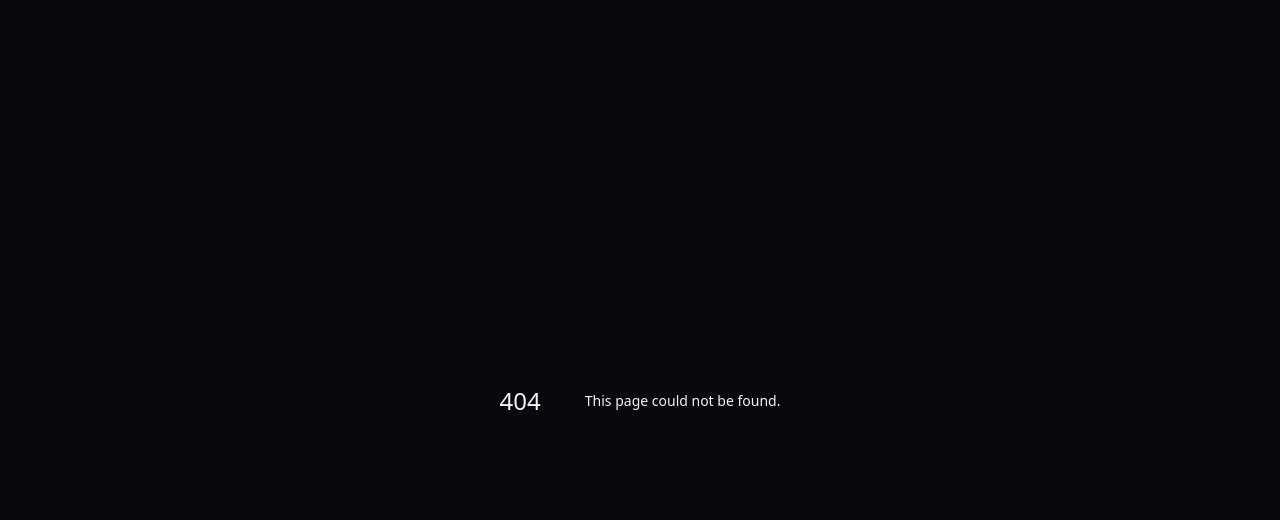
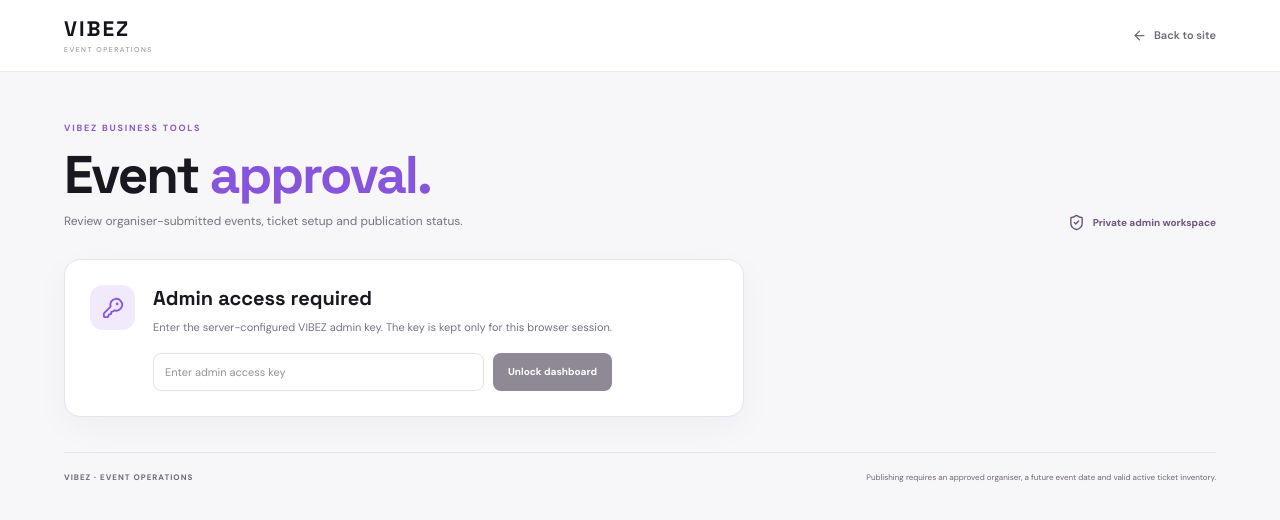
Before and after one commit to mrceogodwin/Vibez, a Next.js app: page /admin/events in a window 1280 px wide. Before the commit this address had no page. Shown: the top 520 px of the page. Built offline with nearby package versions, Linux system fonts and the light colour scheme.

Commit message:
Add event approval and operations dashboard

```diff
--- /dev/null
+++ b/app/admin/events/page.tsx
@@ -0,0 +1,18 @@
+"use client";
+import {useEffect,useMemo,useState} from "react";import Link from "next/link";import {ArrowLeft,BadgeCheck,CalendarDays,KeyRound,MapPin,RefreshCw,ShieldCheck,Ticket} from "lucide-react";
+type EventItem={id:string;title:string;slug:string;category:string;city:string;venue:string;startsAt:string;status:string;createdAt:string;organizer:{id:string;name:string|null;email:string;organizerProfile:{businessName:string;verificationStatus:string}|null};ticketTypes:{id:string;name:string;priceKobo:number;quantity:number;sold:number;isActive:boolean}[]};
+const statuses=["DRAFT","PENDING_REVIEW","PUBLISHED","REJECTED","CANCELLED","COMPLETED","ARCHIVED"];
+const money=(n:number)=>new Intl.NumberFormat("en-NG",{style:"currency",currency:"NGN",maximumFractionDigits:0}).format(n/100);
+export default function EventAdminPage(){const[key,setKey]=useState(""),[connected,setConnected]=useState(false),[items,setItems]=useState<EventItem[]>([]),[loading,setLoading]=useState(false),[error,setError]=useState(""),[notice,setNotice]=useState(""),[filter,setFilter]=useState("ALL");
+ useEffect(()=>{const k=sessionStorage.getItem("vibez-admin-key");if(k){setKey(k);void load(k);}},[]);
+ async function load(k=key){setLoading(true);setError("");try{const r=await fetch("/api/admin/events",{headers:{"x-vibez-admin-key":k},cache:"no-store"});const d=await r.json();if(!r.ok)throw new Error(d.error||"Could not load events.");setItems(d.events);setConnected(true);sessionStorage.setItem("vibez-admin-key",k);}catch(e){setConnected(false);setError(e instanceof Error?e.message:"Unable to connect.");}finally{setLoading(false);}}
+ async function update(id:string,status:string){setError("");setNotice("");try{const r=await fetch("/api/admin/events",{method:"PATCH",headers:{"Content-Type":"application/json","x-vibez-admin-key":key},body:JSON.stringify({id,status})});const d=await r.json();if(!r.ok)throw new Error(d.error||"Could not update event.");setItems(old=>old.map(x=>x.id===id?{...x,...d.event}:x));setNotice("Event status updated.");}catch(e){setError(e instanceof Error?e.message:"Update failed.");}}
+ function disconnect(){sessionStorage.removeItem("vibez-admin-key");setKey("");setConnected(false);setItems([]);setNotice("Admin session ended.");}
+ const visible=useMemo(()=>filter==="ALL"?items:items.filter(x=>x.status===filter),[items,filter]);
+ return <main className="ad-admin-page"><header className="ad-admin-top"><Link href="/" className="ad-admin-brand"><span>VIBEZ</span><small>EVENT OPERATIONS</small></Link><Link href="/" className="ad-admin-back"><ArrowLeft size={15}/> Back to site</Link></header><section className="ad-admin-wrap"><div className="ad-admin-heading"><div><span className="ad-admin-kicker">VIBEZ BUSINESS TOOLS</span><h1>Event <em>approval.</em></h1><p>Review organiser-submitted events, ticket setup and publication status.</p></div><div className="ad-admin-secure"><ShieldCheck size={17}/> Private admin workspace</div></div>
+ {!connected?<section className="ad-admin-access"><div className="ad-admin-access-icon"><KeyRound size={22}/></div><div><h2>Admin access required</h2><p>Enter the server-configured VIBEZ admin key. The key is kept only for this browser session.</p><form onSubmit={e=>{e.preventDefault();void load();}}><input type="password" value={key} onChange={e=>setKey(e.target.value)} placeholder="Enter admin access key" autoComplete="current-password" required/><button disabled={loading||!key}>{loading?"Checking…":"Unlock dashboard"}</button></form>{error&&<span className="ad-admin-error">{error}</span>}</div></section>:<><div className="ad-admin-toolbar"><span><BadgeCheck size={16}/> Connected to event records</span><div><button onClick={()=>void load()} disabled={loading}><RefreshCw size={14}/> Refresh</button><button className="ad-admin-logout" onClick={disconnect}>Lock dashboard</button></div></div>{error&&<div className="ad-admin-error">{error}</div>}{notice&&<div className="ad-admin-notice">{notice}</div>}
+ <div className="ad-admin-stats"><article><span>TOTAL EVENTS</span><strong>{items.length}</strong><small>All event records</small></article><article><span>AWAITING REVIEW</span><strong>{items.filter(x=>x.status==="PENDING_REVIEW").length}</strong><small>Need approval</small></article><article><span>PUBLISHED</span><strong>{items.filter(x=>x.status==="PUBLISHED").length}</strong><small>Public listings</small></article><article><span>DRAFTS</span><strong>{items.filter(x=>x.status==="DRAFT").length}</strong><small>Not public</small></article></div>
+ <section className="ad-admin-campaigns"><div className="ad-admin-section-title"><div><span className="ad-admin-kicker">EVENT PIPELINE</span><h2>Event submissions</h2></div><select value={filter} onChange={e=>setFilter(e.target.value)}><option value="ALL">All statuses</option>{statuses.map(s=><option key={s}>{s}</option>)}</select></div>
+ {loading?<div className="ad-admin-empty">Loading event records…</div>:visible.length===0?<div className="ad-admin-empty"><CalendarDays size={25}/><strong>No events in this view.</strong><span>New event records will appear here after an approved organiser is onboarded.</span></div>:<div className="ad-admin-list">{visible.map(ev=><article className="ad-admin-campaign" key={ev.id}><div className="ad-admin-campaign-head"><div><span className={"ad-admin-status status-"+ev.status.toLowerCase()}>{ev.status.replaceAll("_"," ")}</span><h3>{ev.title}</h3><p>{ev.organizer.organizerProfile?.businessName||ev.organizer.email} · {ev.category}</p></div><select aria-label={"Update event status for "+ev.title} value={ev.status} onChange={e=>void update(ev.id,e.target.value)}>{statuses.map(s=><option key={s}>{s}</option>)}</select></div><div className="ad-admin-campaign-meta"><span><MapPin size={14}/>{ev.city} · {ev.venue}</span><span><CalendarDays size={14}/>{new Date(ev.startsAt).toLocaleString("en-NG")}</span><span><Ticket size={14}/>{ev.ticketTypes.length} ticket types</span></div><div className="ad-admin-preview-body">{ev.ticketTypes.map(t=><span key={t.id}>{t.name}: {money(t.priceKobo)} · {t.sold}/{t.quantity} sold{t.isActive?"":" · inactive"}<br/></span>)}</div></article>)}</div>}</section></>}
+ <footer className="ad-admin-footer">VIBEZ · EVENT OPERATIONS <span>Publishing requires an approved organiser, a future event date and valid active ticket inventory.</span></footer></section></main>;
+}
```
